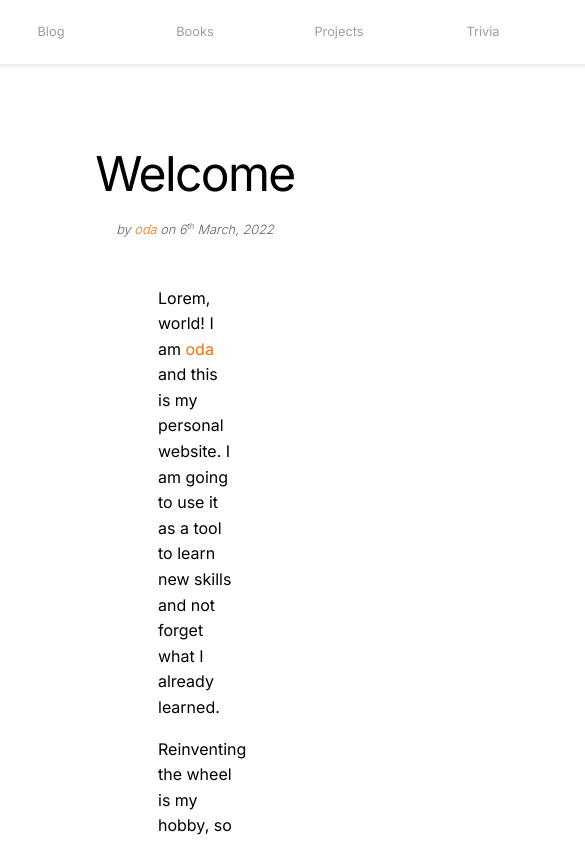
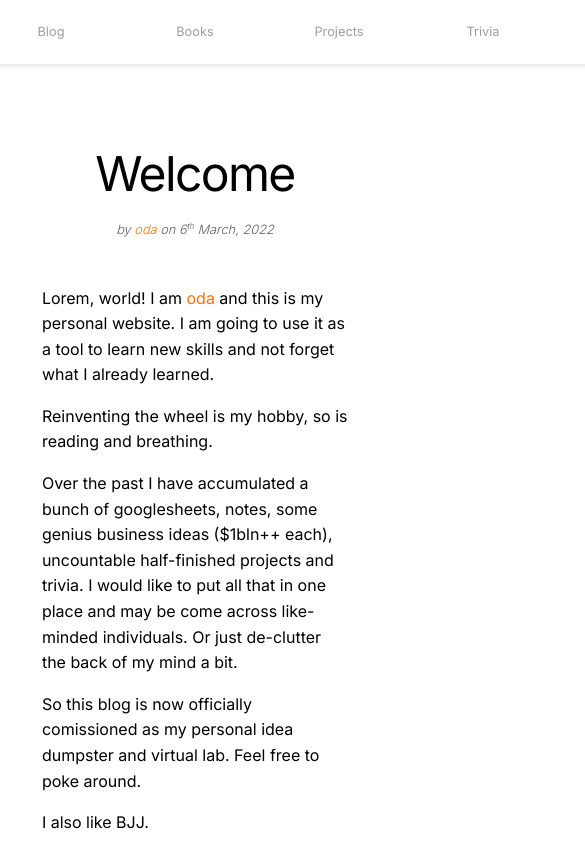
Before and after one commit to ooddaa/blog, a React (Create React App) app: page / in a window 390 px wide. Shown: the top 843 px of the page, 585 px wide, since content can reach past the window. Built offline with nearby package versions, Linux system fonts and the light colour scheme.

Commit message:
Main content, blogpost content body & navigation

```diff
--- a/public/app.css
+++ b/public/app.css
@@ -34,7 +34,6 @@ body {
   /* font-family: "Inter", "Raleway", "HelveticaNeue", "Helvetica Neue", Helvetica,
     Arial, sans-serif; */
   color: var(--black);
-  background-color: var(--amber-lighten-5);
   background-color: var(--white);
 }
 
@@ -147,6 +146,10 @@ p {
   gap: 2rem;
 }
 
+@media screen and (max-width: 750px) {
+  /* header-navbar needs to collapse into one MENU button */
+}
+
 /* Header links
 –––––––––––––––––––––––––––––––––––––––––––––––––– */
 .header-navbar-link {
@@ -178,6 +181,17 @@ p {
   margin-top: var(--app-header-height);
   background-color: var(--white);
   min-height: calc(100vh - var(--app-header-height) - var(--footer-height));
+}
+
+@media screen and (max-width: 900px) {
+  .App-content {
+    width: 75%;
+  }
+}
+@media screen and (max-width: 600px) {
+  .App-content {
+    width: 90%;
+  }
 }
 
 /* Blog
@@ -223,6 +237,12 @@ p {
   padding-right: var(---80);
 }
 
+@media screen and (max-width: 900px) {
+  .blog-post-content-body {
+    padding: var(---20);
+  }
+}
+
 .blog-post-content-body p {
   padding-bottom: var(---1rem);
 }
@@ -254,6 +274,14 @@ p {
   padding-left: var(---80);
   padding-bottom: var(---3rem);
   padding-right: var(---80);
+}
+
+@media screen and (max-width: 900px) {
+  .blog-post-navigation {
+    padding-left: var(---20);
+    padding-right: var(---20);
+    gap: 0;
+  }
 }
 
 .blog-post-navigation > div {
@@ -316,9 +344,11 @@ p {
   flex-direction: column;
   height: var(---5rem);
 }
+
 .project-card__link-item {
   display: flex;
 }
+
 .project-card__link-item__header {
   display: flex;
   align-items: center;
@@ -597,3 +627,17 @@ pre > code {
   color: var(--grey-darken-2);
   list-style-type: none;
 }
+
+/* Media
+–––––––––––––––––––––––––––––––––––––––––––––––––– */
+
+@media screen and (max-width: 900px) {
+  .blog-post-content-body {
+    padding: var(---20);
+  }
+  .blog-post-navigation {
+    padding-left: var(---20);
+    padding-right: var(---20);
+    gap: 0;
+  }
+}
```
